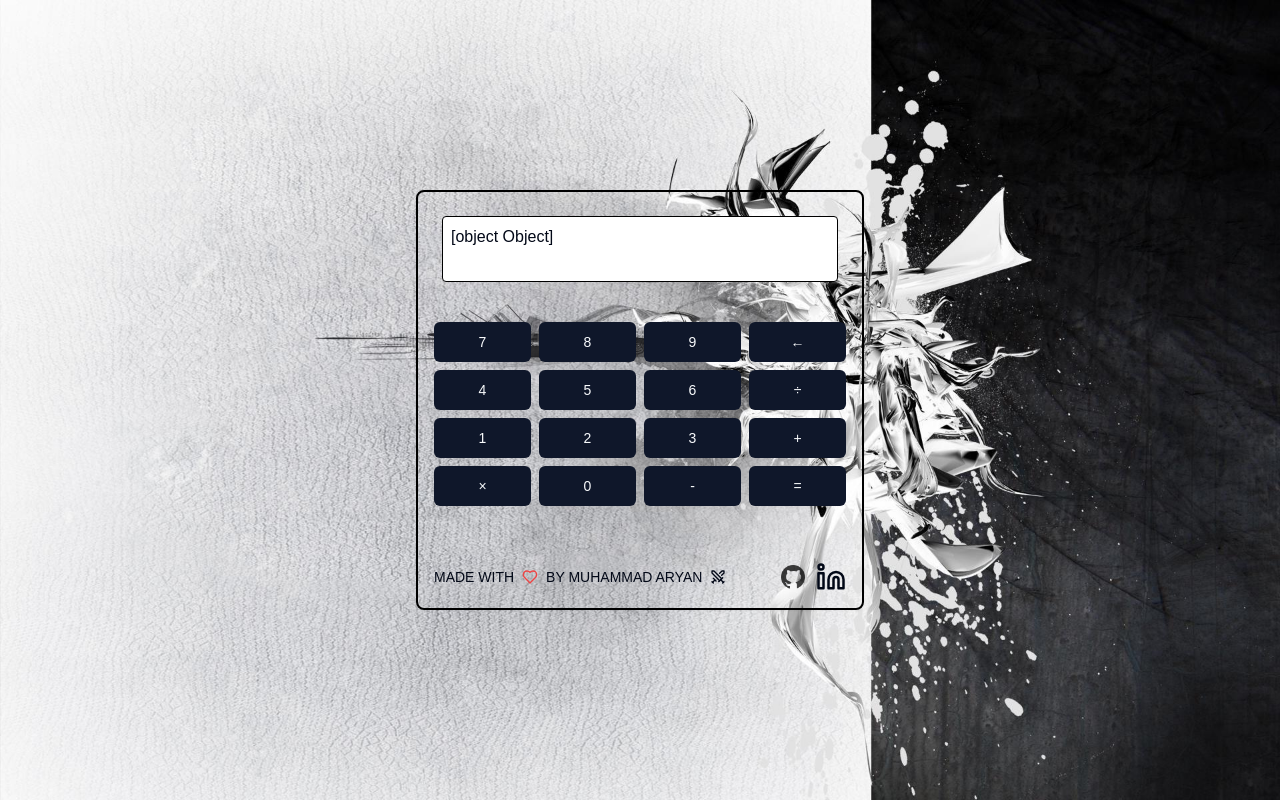
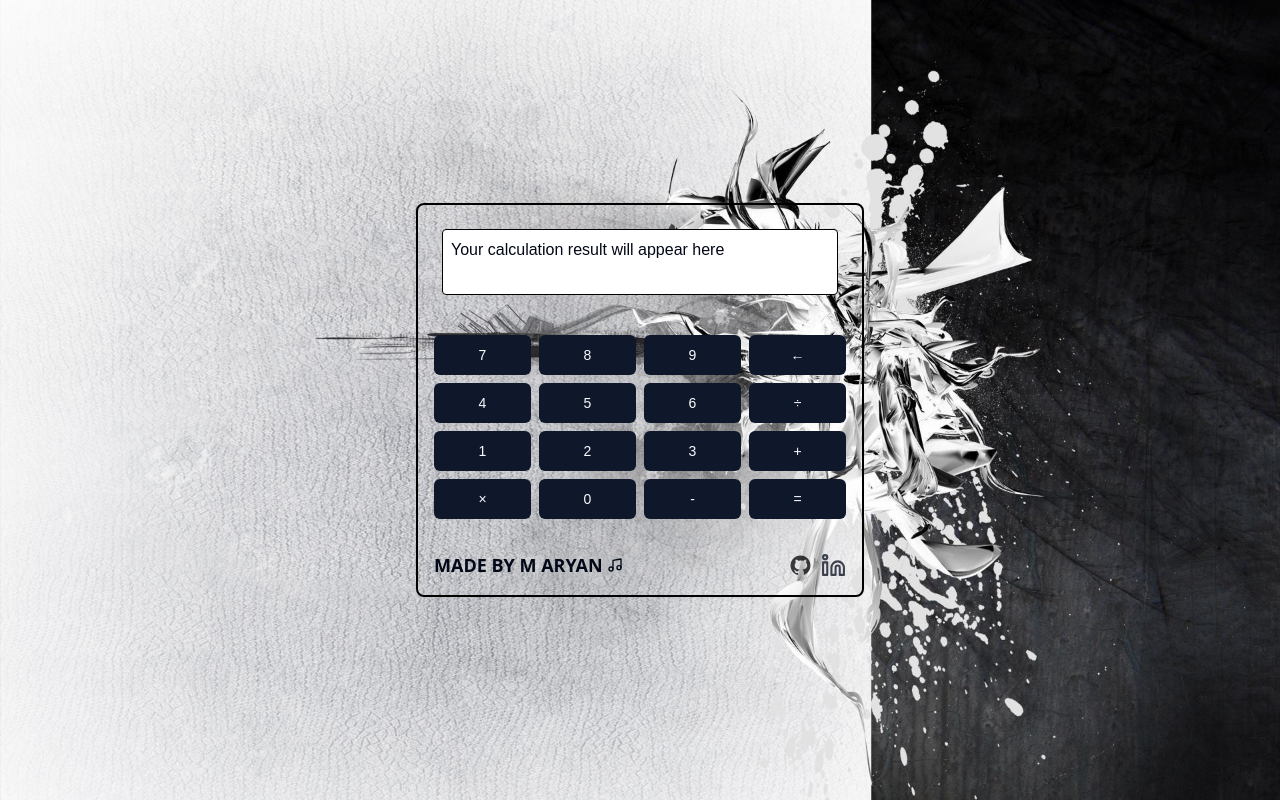
Before and after one commit to MuhammadAriyan/calculator, a Next.js app: page / in a window 1280 px wide. Built offline with nearby package versions, Linux system fonts and the light colour scheme.

Commit message:
Update calculator.tsx

```diff
--- a/components/calculator.tsx
+++ b/components/calculator.tsx
@@ -1,18 +1,22 @@
-import React from 'react'
-import { Card, CardContent, CardFooter, CardHeader } from './ui/card'
-import { Heart, Swords, LinkedinIcon } from 'lucide-react'
-import Link from 'next/link'
-import { Button } from './ui/button'
+import React from 'react';
+import { Card, CardContent, CardFooter, CardHeader } from './ui/card';
+import { Music, LinkedinIcon } from 'lucide-react';
+import Link from 'next/link';
+import { Button } from './ui/button';
 
 const Calculator = () => {
   return (
-    <div className=" bg-custom bg-cover flex h-screen items-center justify-center p-4 ">
-      <Card className='bg-transparent max-w-md w-full border-black border-2'>
-        <CardHeader className='bg-cover'>
-          <textarea className='  w-full border border-black rounded-sm p-2 resize-none' readOnly><p></p></textarea>
+    <div className="bg-custom bg-cover flex h-screen items-center justify-center p-4">
+      <Card className="bg-transparent max-w-md w-full border-black border-2">
+        <CardHeader className="bg-cover">
+          <textarea
+            className="w-full border border-black rounded-sm p-2 resize-none"
+            readOnly
+            defaultValue="Your calculation result will appear here"
+          />
         </CardHeader>
-        <CardContent className='p-4 '>
-          <div className="grid grid-cols-4 gap-2 mb-2 ">
+        <CardContent className="p-4">
+          <div className="grid grid-cols-4 gap-2 mb-2">
             <Button>7</Button>
             <Button>8</Button>
             <Button>9</Button>
@@ -37,27 +41,29 @@ const Calculator = () => {
             <Button>=</Button>
           </div>
         </CardContent>
-        <CardContent />
-<CardFooter className="flex flex-col sm:flex-row justify-between items-center p-4 w-full max-w-xs sm:max-w-xl">
-  <div className="text-sm font-medium flex flex-col sm:flex-row items-center space-x-2 p-1 sm:p-0 text-center sm:text-left">
-    <span>MADE WITH</span>
-    <Heart className="text-red-500 hover:fill-red-500 m-1" size={16} />
-    <span>BY MUHAMMAD ARYAN</span>
-    <Swords size={16} className="hover:text-orange-600 ease-in-out" />
+        <div className="flex justify-between items-center p-4 flex-wrap relative overflow-auto">
+  <div className="flex items-center space-x-1 sm:text-xs md:text-sm lg:text-base xl:text-lg shrink-0">
+    <span className="whitespace-nowrap flex font-bold font-sans">MADE BY M ARYAN</span>
+    <Music size={16} className="hover:text-blue-900 ease-in-out" />
   </div>
-  <div className="flex mt-2 sm:mt-0 space-x-2">
+  <div className="flex space-x-2 shrink-0">
     <Link href="https://github.com/MuhammadAriyan">
-      <img src="github.png" alt="GITHUB" width={30} className="opacity-75 hover:opacity-100 transition duration-200 ease-in-out" />
+      <img
+        src="/github.png"
+        alt="GITHUB"
+        width={25}
+        className="opacity-75 hover:opacity-100 transition duration-200 ease-in-out"
+      />
     </Link>
     <Link href="https://www.linkedin.com/in/muhammad-aryan">
-      <LinkedinIcon className="hover:opacity-100 transition duration-200 ease-in-out" size={30} />
+      <LinkedinIcon className="opacity-75 hover:opacity-100 transition duration-200 ease-in-out" size={25} />
     </Link>
   </div>
-</CardFooter>
+</div>
 
       </Card>
     </div>
-  )
+  );
 }
 
-export default Calculator
+export default Calculator;
```
